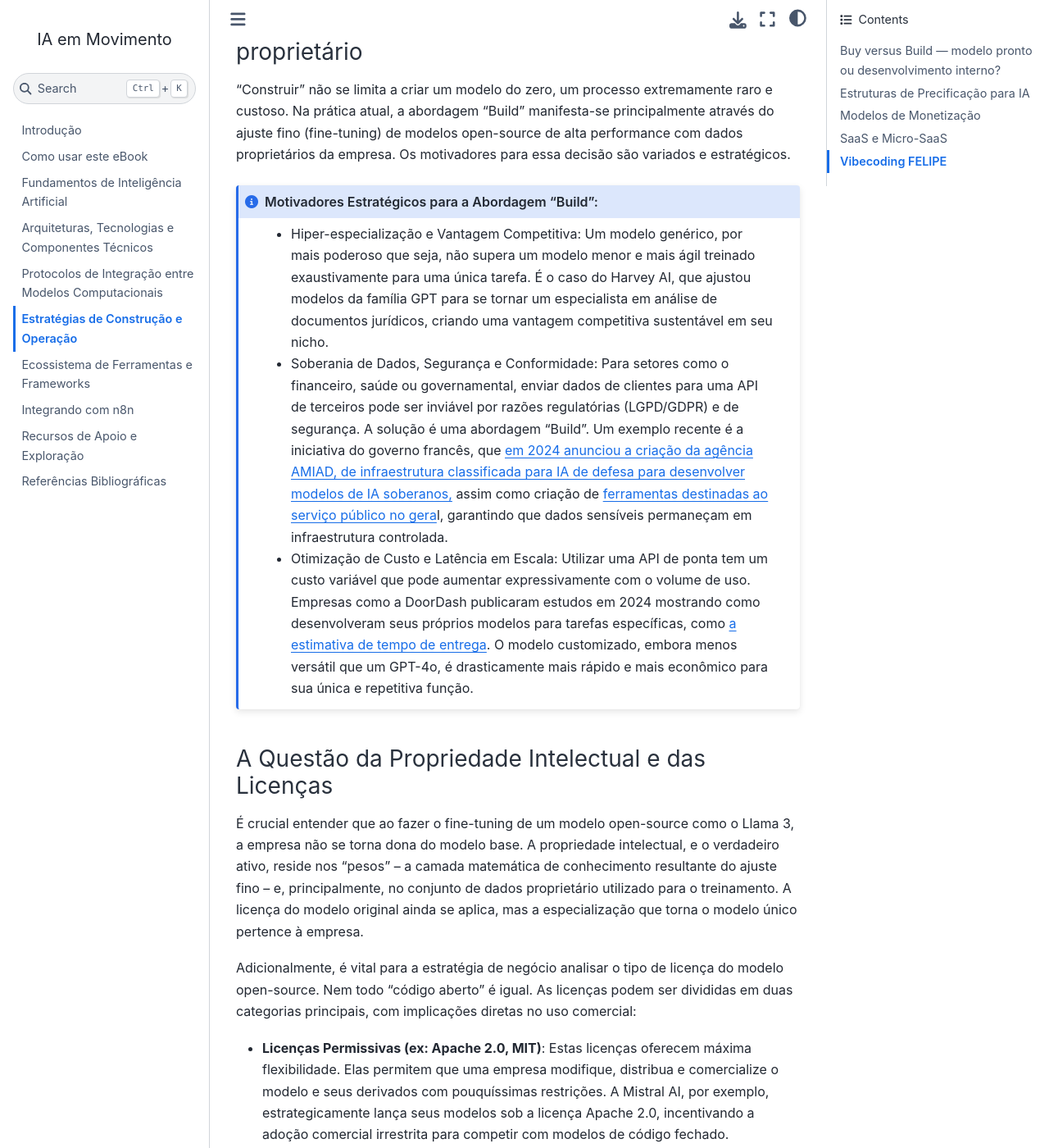
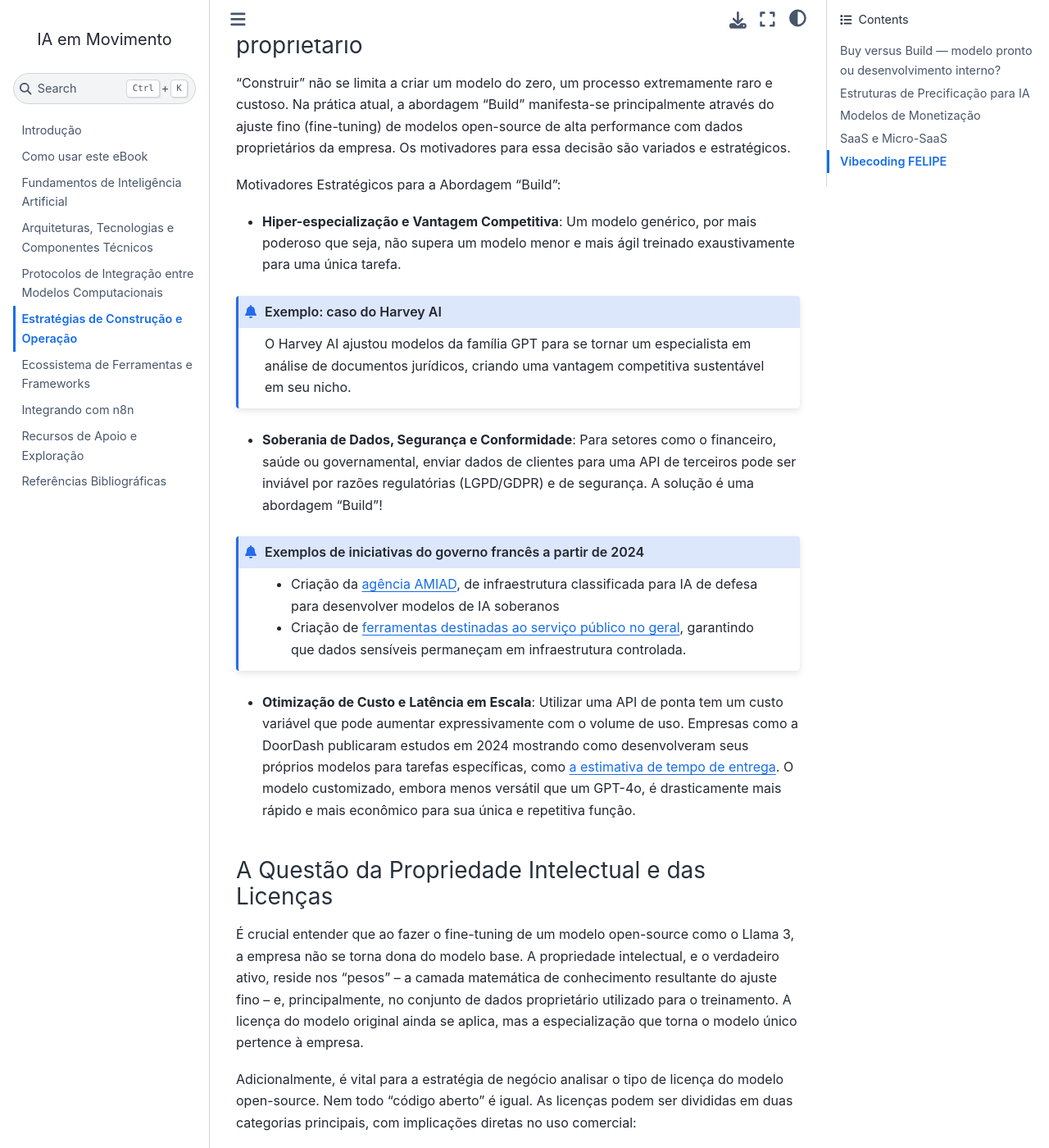
Before and after one commit to unb-lamfo-negocios-ai/LivroIAemMovimento, a Jupyter Book: the page built from capitulos/capEstrategiaConstrucao_e_Operacao.md, in a window 1280 px wide and 1400 px high, scrolled down 1075 px. Shown: the whole window at 82% size. Built offline with Jupyter Book 1.0.4 settings and Sphinx 7.4.7 and the Sphinx Book theme 1.1.4, drawn with Linux system fonts in a browser that asks for light colours; pages that are not in the unit, such as notebooks, are missing from menus; cross-references to code outside the pages are shown as plain code; some of the changed text lies outside the part shown.

Commit message:
Update capEstrategiaConstrucao_e_Operacao.md

````diff
--- a/capitulos/capEstrategiaConstrucao_e_Operacao.md
+++ b/capitulos/capEstrategiaConstrucao_e_Operacao.md
@@ -1,12 +1,13 @@
 # Estratégias de Construção e Operação
 
-Criar uma solução de Inteligência Artificial vai muito além de treinar modelos.
-É preciso pensar em **estratégia, operação, custos, governança e sustentabilidade do produto**.
+Criar uma solução de Inteligência Artificial vai muito além de treinar modelos. É preciso pensar em **estratégia, operação, custos, governança e sustentabilidade do produto**.
 Neste capítulo, discutiremos como avaliar diferentes caminhos, modelos de negócio e abordagens operacionais ao desenvolver soluções de IA.
 
 ## Buy versus Build  — modelo pronto ou desenvolvimento interno?
 
-No caminho para criar um negócio com Inteligência Artificial, uma das primeiras e mais importantes decisões estratégicas é definir se a empresa irá desenvolver uma tecnologia própria (build) ou se irá utilizar uma solução já existente no mercado (buy). Essa escolha impacta diretamente o orçamento, o tempo de lançamento do produto e, principalmente, onde residirá o diferencial competitivo. Não se trata de uma decisão puramente técnica, mas fundamentalmente de uma decisão de negócio.
+No caminho para criar um negócio com Inteligência Artificial, uma das primeiras e mais importantes decisões estratégicas é definir se a empresa irá desenvolver uma tecnologia própria (build) ou se irá utilizar uma solução já existente no mercado (buy).
+
+Essa escolha impacta diretamente o orçamento, o tempo de lançamento do produto e, principalmente, onde residirá o diferencial competitivo. Não se trata de uma decisão puramente técnica, mas fundamentalmente de uma decisão de negócio.
 
 ### A abordagem "Buy": usando um modelo pronto
 
@@ -24,12 +25,22 @@ Optar por “comprar” significa utilizar a tecnologia de ponta desenvolvida po
 
  “Construir” não se limita a criar um modelo do zero, um processo extremamente raro e custoso. Na prática atual, a abordagem "Build" manifesta-se principalmente através do ajuste fino (fine-tuning) de modelos open-source de alta performance com dados proprietários da empresa. Os motivadores para essa decisão são variados e estratégicos.
 
- ```{admonition} Motivadores Estratégicos para a Abordagem "Build":
-:class: note
-    - Hiper-especialização e Vantagem Competitiva: Um modelo genérico, por mais poderoso que seja, não supera um modelo menor e mais ágil treinado exaustivamente para uma única tarefa. É o caso do Harvey AI, que ajustou modelos da família GPT para se tornar um especialista em análise de documentos jurídicos, criando uma vantagem competitiva sustentável em seu nicho.
-    - Soberania de Dados, Segurança e Conformidade: Para setores como o financeiro, saúde ou governamental, enviar dados de clientes para uma API de terceiros pode ser inviável por razões regulatórias (LGPD/GDPR) e de segurança. A solução é uma abordagem "Build". Um exemplo recente é a iniciativa do governo francês, que [em 2024 anunciou a  criação da agência AMIAD, de infraestrutura classificada para IA de defesa para desenvolver modelos de IA soberanos,](https://www.defense.gouv.fr/actualites/sebastien-lecornu-lance-strategie-ministerielle-lintelligence-artificielle) assim como criação de [ferramentas destinadas ao serviço público no gera](https://www.info.gouv.fr/actualite/ia-simplification-et-debureaucratisation-pour-transformer-letat?utm_source=chatgpt.com)l, garantindo que dados sensíveis permaneçam em infraestrutura controlada.
-    - Otimização de Custo e Latência em Escala: Utilizar uma API de ponta tem um custo variável que pode aumentar expressivamente com o volume de uso. Empresas como a DoorDash publicaram estudos em 2024 mostrando como desenvolveram seus próprios modelos para tarefas específicas, como [a estimativa de tempo de entrega](https://careersatdoordash.com/blog/deep-learning-for-smarter-eta-predictions/?utm_source=chatgpt.com). O modelo customizado, embora menos versátil que um GPT-4o, é drasticamente mais rápido e mais econômico para sua única e repetitiva função.
+Motivadores Estratégicos para a Abordagem "Build":
+
+ - **Hiper-especialização e Vantagem Competitiva**: Um modelo genérico, por mais poderoso que seja, não supera um modelo menor e mais ágil treinado exaustivamente para uma única tarefa.
+
+```{admonition} Exemplo: caso do Harvey AI
+:class: exemplo
+O Harvey AI ajustou modelos da família GPT para se tornar um especialista em análise de documentos jurídicos, criando uma vantagem competitiva sustentável em seu nicho.
 ```
+- **Soberania de Dados, Segurança e Conformidade**: Para setores como o financeiro, saúde ou governamental, enviar dados de clientes para uma API de terceiros pode ser inviável por razões regulatórias (LGPD/GDPR) e de segurança. A solução é uma abordagem "Build"!
+
+```{admonition} Exemplos de iniciativas do governo francês a partir de 2024
+:class: exemplo
+- Criação da [agência AMIAD](https://www.defense.gouv.fr/actualites/sebastien-lecornu-lance-strategie-ministerielle-lintelligence-artificielle), de infraestrutura classificada para IA de defesa para desenvolver modelos de IA soberanos
+- Criação de [ferramentas destinadas ao serviço público no geral](https://www.info.gouv.fr/actualite/ia-simplification-et-debureaucratisation-pour-transformer-letat?utm_source=chatgpt.com), garantindo que dados sensíveis permaneçam em infraestrutura controlada.
+```
+- **Otimização de Custo e Latência em Escala**: Utilizar uma API de ponta tem um custo variável que pode aumentar expressivamente com o volume de uso. Empresas como a DoorDash publicaram estudos em 2024 mostrando como desenvolveram seus próprios modelos para tarefas específicas, como [a estimativa de tempo de entrega](https://careersatdoordash.com/blog/deep-learning-for-smarter-eta-predictions/?utm_source=chatgpt.com). O modelo customizado, embora menos versátil que um GPT-4o, é drasticamente mais rápido e mais econômico para sua única e repetitiva função.
 
 ### A Questão da Propriedade Intelectual e das Licenças
 
````
